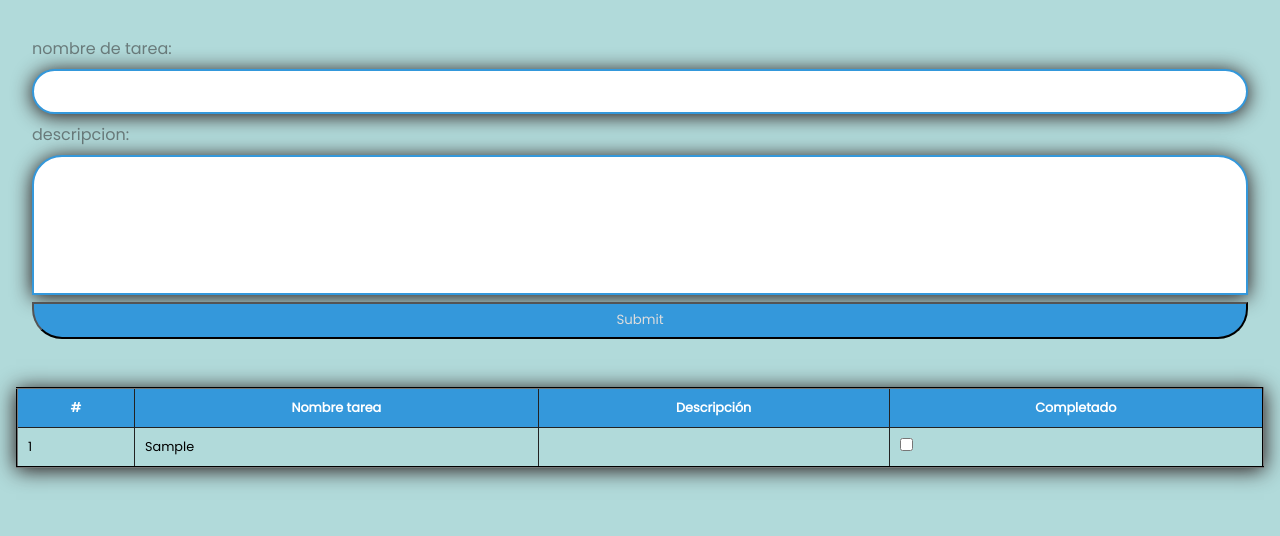
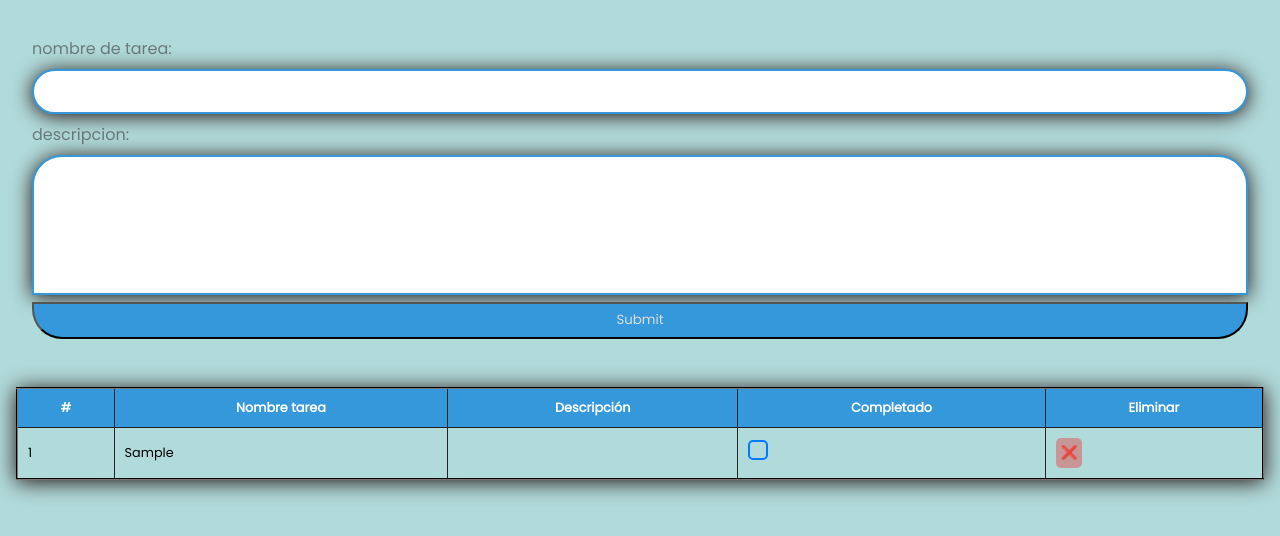
Before and after one commit to GabrielEGonzalez/todo-list, a plain HTML site: page index.html in a window 1280 px wide. Both pictures are taken after typing "Sample" into the empty fields and a click on the input 640 px from the left and 404 px from the top of the page. Shown: the part 84-620 px from the top of the page. Drawn offline with Linux system fonts and the light colour scheme.

Commit message:
todo-list

```diff
--- a/index.html
+++ b/index.html
@@ -42,6 +42,7 @@
                         <th>Nombre tarea</th>
                         <th>Descripción</th>
                         <th>Completado</th> <!-- Nueva columna -->
+                        <th>Eliminar</th>
                     </tr>
                 </thead>
 
--- a/script.js
+++ b/script.js
@@ -12,6 +12,7 @@ boton.addEventListener('click', (even) => {
     let tdNombre = document.createElement('td');
     let tdDescripcion = document.createElement('td');
     let tdChex = document.createElement('td')
+    let tdEliminar = document.createElement('td');
 
     tdIndex.innerText = tbody.children.length + 1;
     tdNombre.innerText = nombre.value;
@@ -25,10 +26,16 @@ boton.addEventListener('click', (even) => {
 
     tdChex.appendChild(input);
 
+    const deleteBtn = document.createElement("button");
+    deleteBtn.textContent = "❌";
+    deleteBtn.classList.add("delete-btn");
+    tdEliminar.appendChild(deleteBtn);
+
     tr.appendChild(tdIndex);
     tr.appendChild(tdNombre);
     tr.appendChild(tdDescripcion);
     tr.appendChild(tdChex);
+    tr.appendChild(tdEliminar);
     tbody.appendChild(tr);
 
     nombre.value = "";
@@ -42,4 +49,21 @@ boton.addEventListener('click', (even) => {
             row.style.textDecoration = "none";
         }
     });
+
+    // Eliminar tarea
+    deleteBtn.addEventListener("click", function () {
+        tr.remove(); // Eliminar del DOM
+        actualizarIndices(); // Reorganizar números
+    });
 });
+
+
+
+
+
+function actualizarIndices() {
+    let filas = tbody.querySelectorAll("tr");
+    filas.forEach((fila, index) => {
+        fila.children[0].innerText = index + 1;
+    });
+}
--- a/style.css
+++ b/style.css
@@ -101,3 +101,51 @@ textarea {
     border-top-right-radius: 30px;
     box-shadow: 0px 2px 20px #211;
 }
+.delete-btn {
+    background: rgba(252, 0, 0, 0.308);
+    color: white;
+    border: none;
+    padding: 5px;
+    cursor: pointer;
+    border-radius: 5px;
+}
+
+.delete-btn:hover {
+    background: darkred;
+}
+
+
+.taskCheckbox {
+    appearance: none; /* Oculta el checkbox nativo */
+    width: 20px;
+    height: 20px;
+    border: 2px solid #007bff; /* Borde azul */
+    border-radius: 5px; /* Esquinas redondeadas */
+    display: inline-block;
+    position: relative;
+    cursor: pointer;
+    transition: all 0.3s ease;
+}
+
+/* Efecto de hover */
+.taskCheckbox:hover {
+    border-color: #0056b3;
+}
+
+/* Cuando el checkbox está marcado */
+.taskCheckbox:checked {
+    background-color: #007bff; /* Fondo azul */
+    border-color: #007bff;
+}
+
+/* Agregar un "✔" dentro del checkbox cuando está marcado */
+.taskCheckbox:checked::after {
+    content: "✔";
+    color: white;
+    font-size: 16px;
+    font-weight: bold;
+    position: absolute;
+    left: 50%;
+    top: 50%;
+    transform: translate(-50%, -50%);
+}
```
